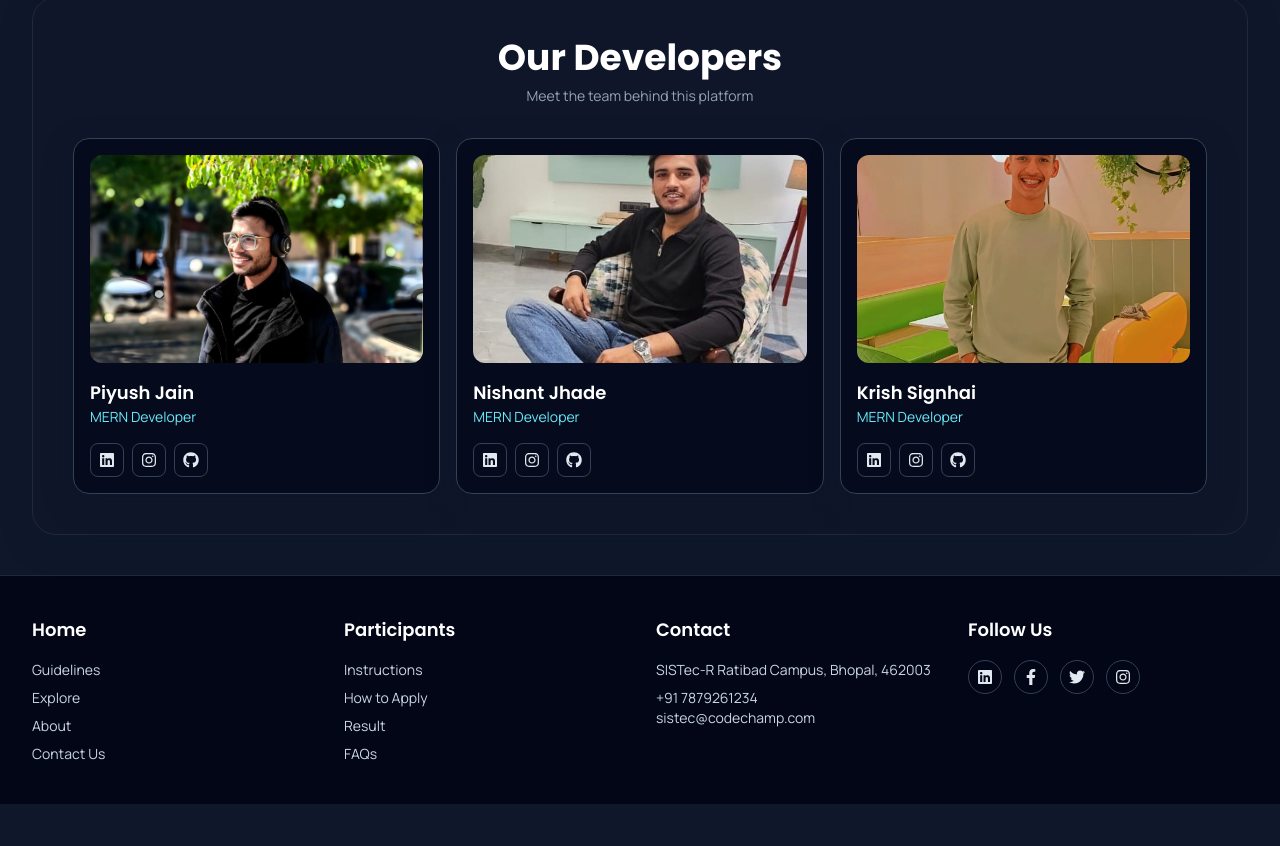
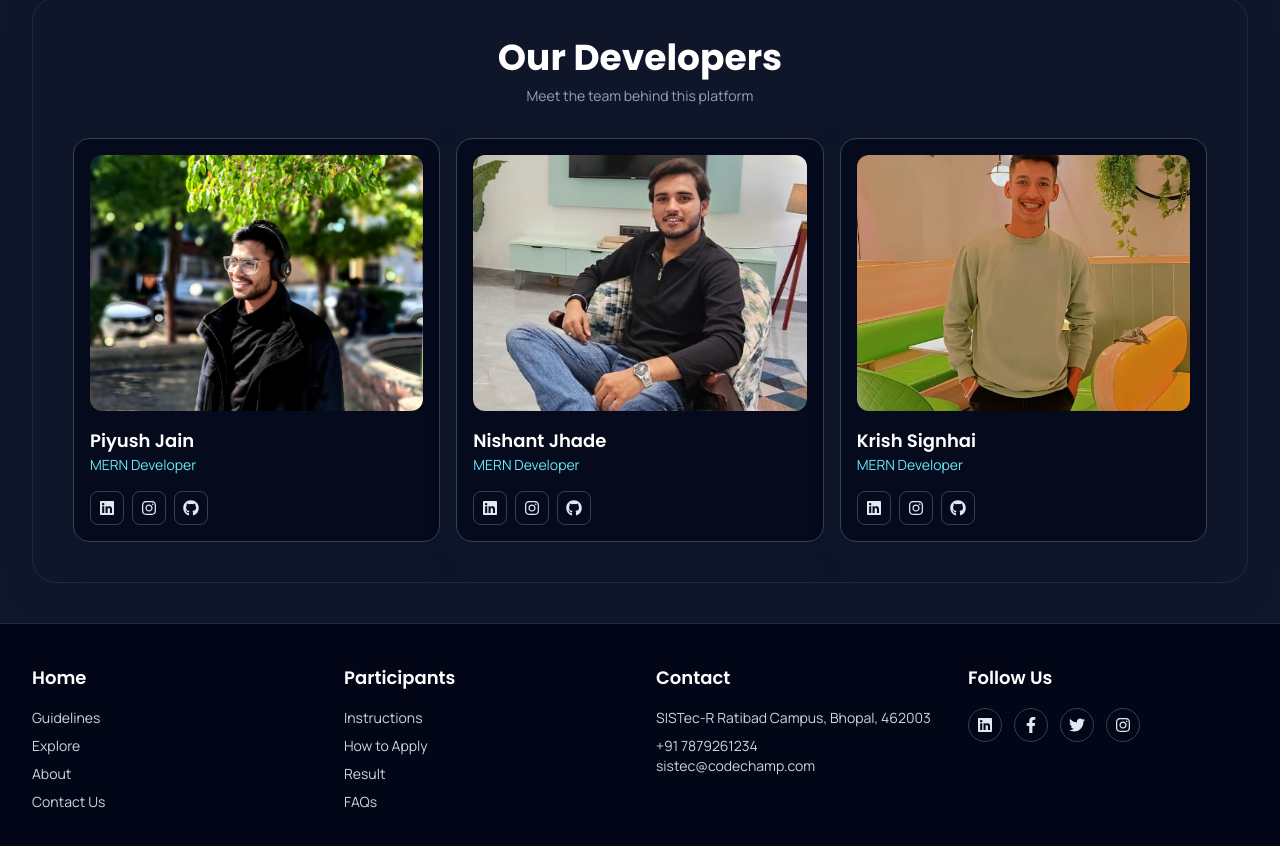
Before and after one commit to nishant-x/Coding-Ka-Cricket, a React (Vite) app in the folder JPlPPLFrontend/: page / in a window 1280 px wide. Shown: the part 4054-4900 px from the top of the page. Before the commit the page ends 4858 px from the top, so only its background shows below. Built offline with nearby package versions, Linux system fonts and the light colour scheme.

Commit message:
Refactor DeveloperCard component layout and styles
Updated DeveloperCard component with improved styling and structure.

```diff
--- a/JPlPPLFrontend/src/Componentes/DeveloperCards/DeveloperCards.jsx
+++ b/JPlPPLFrontend/src/Componentes/DeveloperCards/DeveloperCards.jsx
@@ -41,16 +41,48 @@ const cards = [
 ];
 
 const DeveloperCard = ({ card }) => (
-  <article className="rounded-2xl border border-slate-700 bg-slate-950/70 p-4 shadow-soft transition hover:-translate-y-1 hover:border-indigo-400/70">
-    <img src={card.imageUrl} alt={card.name} className="h-52 w-full rounded-xl object-cover" />
-    <h3 className="mt-4 font-display text-lg font-semibold text-white">{card.name}</h3>
-    <p className="text-sm text-cyan-300">{card.role}</p>
-    <div className="mt-4 flex gap-2 text-slate-200">
-      <a className="rounded-lg border border-slate-700 p-2 hover:border-indigo-400 hover:text-indigo-300" href={card.linkedinUrl} target="_blank" rel="noopener noreferrer"><FaLinkedin /></a>
-      <a className="rounded-lg border border-slate-700 p-2 hover:border-indigo-400 hover:text-indigo-300" href={card.instagramUrl} target="_blank" rel="noopener noreferrer"><FaInstagram /></a>
-      <a className="rounded-lg border border-slate-700 p-2 hover:border-indigo-400 hover:text-indigo-300" href={card.githubUrl} target="_blank" rel="noopener noreferrer"><FaGithub /></a>
-    </div>
-  </article>
+  <article className="rounded-2xl border border-slate-700 bg-slate-950/70 p-4 shadow-soft transition duration-300 hover:-translate-y-1 hover:border-indigo-400/70">
+  <img
+    src={card.imageUrl}
+    alt={card.name}
+    className="h-64 w-full rounded-xl object-cover"
+  />
+
+  <h3 className="mt-4 font-display text-lg font-semibold text-white">
+    {card.name}
+  </h3>
+
+  <p className="text-sm text-cyan-300">{card.role}</p>
+
+  <div className="mt-4 flex gap-2 text-slate-200">
+    <a
+      className="rounded-lg border border-slate-700 p-2 transition hover:border-indigo-400 hover:text-indigo-300"
+      href={card.linkedinUrl}
+      target="_blank"
+      rel="noopener noreferrer"
+    >
+      <FaLinkedin />
+    </a>
+
+    <a
+      className="rounded-lg border border-slate-700 p-2 transition hover:border-indigo-400 hover:text-indigo-300"
+      href={card.instagramUrl}
+      target="_blank"
+      rel="noopener noreferrer"
+    >
+      <FaInstagram />
+    </a>
+
+    <a
+      className="rounded-lg border border-slate-700 p-2 transition hover:border-indigo-400 hover:text-indigo-300"
+      href={card.githubUrl}
+      target="_blank"
+      rel="noopener noreferrer"
+    >
+      <FaGithub />
+    </a>
+  </div>
+</article>
 );
 
 const DeveloperCards = () => {
```
